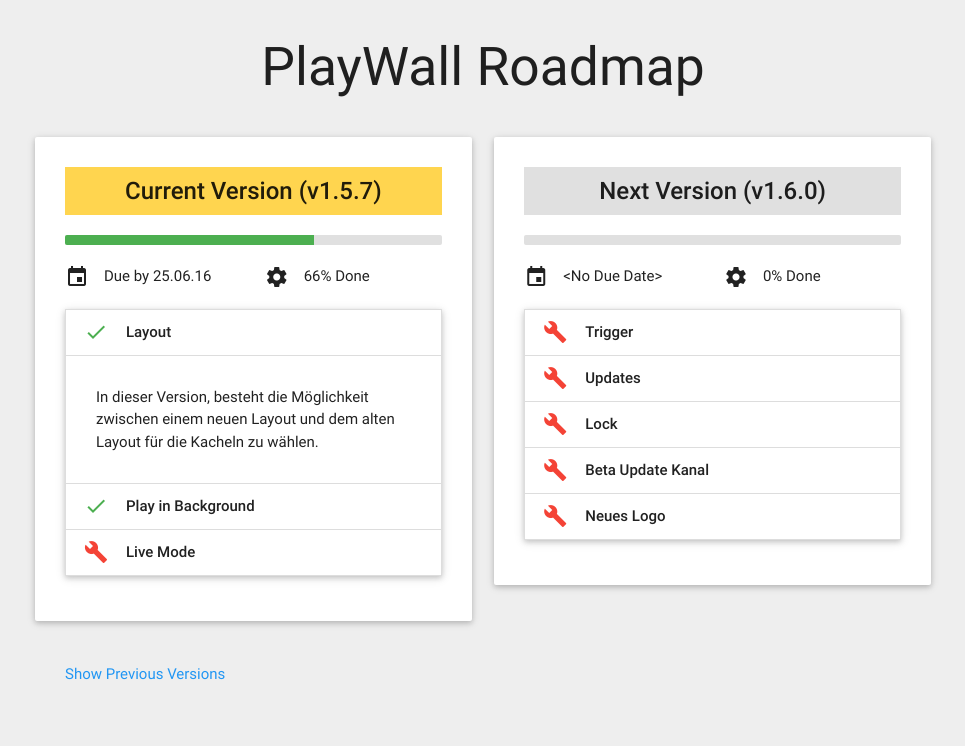
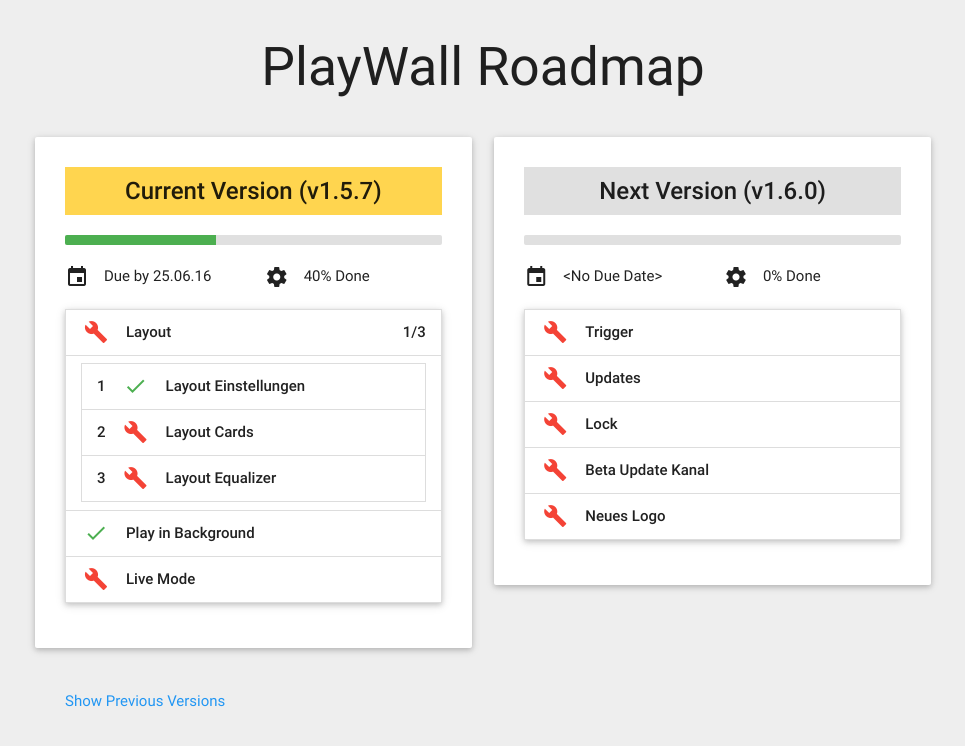
Before and after one commit to deadlocker8/roadmap, a PHP site: page / in a window 1280 px wide, after a click that opens the changed part. Shown: the top 746 px of the page, without its empty margins (157-1122 px from the left). Run offline with PHP 8.4, Linux system fonts and the light colour scheme.

Commit message:
fixed #3

```diff
--- a/css/style.css
+++ b/css/style.css
@@ -34,6 +34,20 @@
 	text-transform: none;
 }
 
+.no-shadow{
+	box-shadow: none;
+}
+
+.margin-left-and-right {
+	margin-left: 1rem;
+	margin-right: 1rem;
+}
+
+.margin-top-and-bottom{
+	margin-top: 0.5rem !important;
+	margin-bottom:  0.5rem !important;
+}
+
 #headline{
 	margin-top: 2.5rem;
 	margin-bottom: 2.2rem;
--- a/index.php
+++ b/index.php
@@ -31,7 +31,7 @@
 								</div>
 								<div class="white progress-container">
 									<div class="progress grey lighten-2 high-progress margin-bottom">
-										<div class="determinate green" style="width: 66%"></div>
+										<div class="determinate green" style="width: 40%"></div>
 									</div>
 								</div>
 								<div class="row">
@@ -39,13 +39,30 @@
 										<i class="material-icons valign">event</i><span class="valign margin-left">Due by 25.06.16</span>
 									</div>
 									<div class="col s6 valign-wrapper">
-										<i class="material-icons valign">settings</i><span class="valign margin-left">66% Done</span>
+										<i class="material-icons valign">settings</i><span class="valign margin-left">40% Done</span>
 									</div>
 								</div>
 								<ul class="collapsible white" data-collapsible="accordion">
 									<li>
-										<div class="collapsible-header bold"><i class="material-icons green-text">check</i>Layout</div>
-										<div class="collapsible-body"><p>In dieser Version, besteht die Möglichkeit zwischen einem neuen Layout und dem alten Layout für die Kacheln zu wählen.</p></div>
+										<div class="collapsible-header bold"><i class="material-icons red-text">build</i>Layout<span class="right">1/3</span></div>
+										<div class="collapsible-body">
+
+											<ul class="collapsible white margin-left-and-right no-shadow margin-top-and-bottom" data-collapsible="accordion">
+												<li>
+													<div class="collapsible-header bold"><span class="left">1</span><i class="material-icons green-text margin-left">check</i>Layout Einstellungen</div>
+													<div class="collapsible-body"><p>PlayWall ermöglicht es nun Audio und andere Medien im Hintergrund wiederzugeben, während eine andere Seite offen ist.</p></div>
+												</li>
+												<li>
+													<div class="collapsible-header bold"><span class="left">2</span><i class="material-icons red-text margin-left">build</i>Layout Cards</div>
+													<div class="collapsible-body"><p>PlayWall ermöglicht es nun Audio und andere Medien im Hintergrund wiederzugeben, während eine andere Seite offen ist.</p></div>
+												</li>
+												<li>
+													<div class="collapsible-header bold"><span class="left">3</span><i class="material-icons red-text margin-left">build</i>Layout Equalizer</div>
+													<div class="collapsible-body"><p>PlayWall ermöglicht es nun Audio und andere Medien im Hintergrund wiederzugeben, während eine andere Seite offen ist.</p></div>
+												</li>
+											</ul>
+
+										</div>
 									</li>
 									<li>
 										<div class="collapsible-header bold"><i class="material-icons green-text">check</i>Play in Background</div>
```
